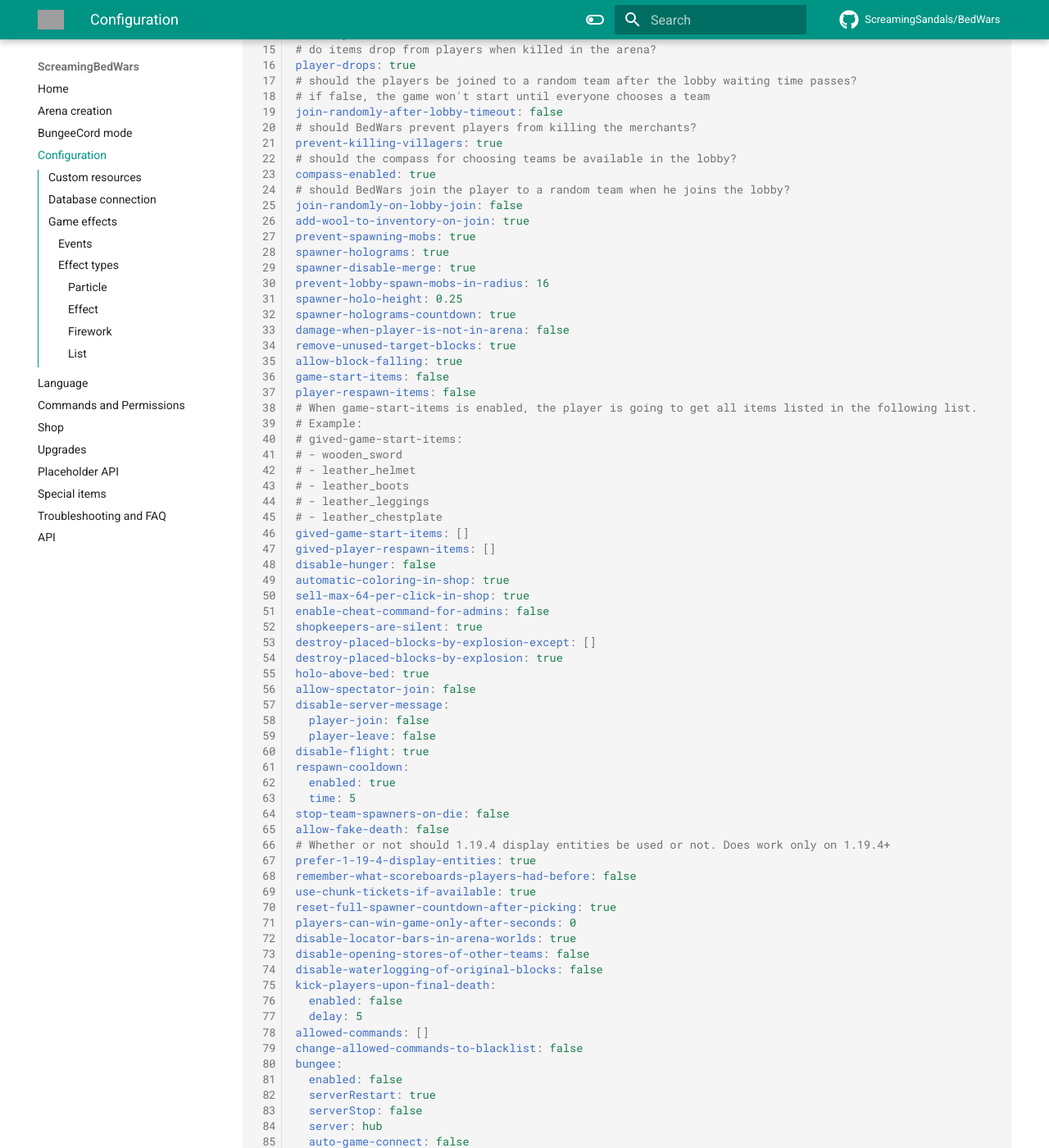
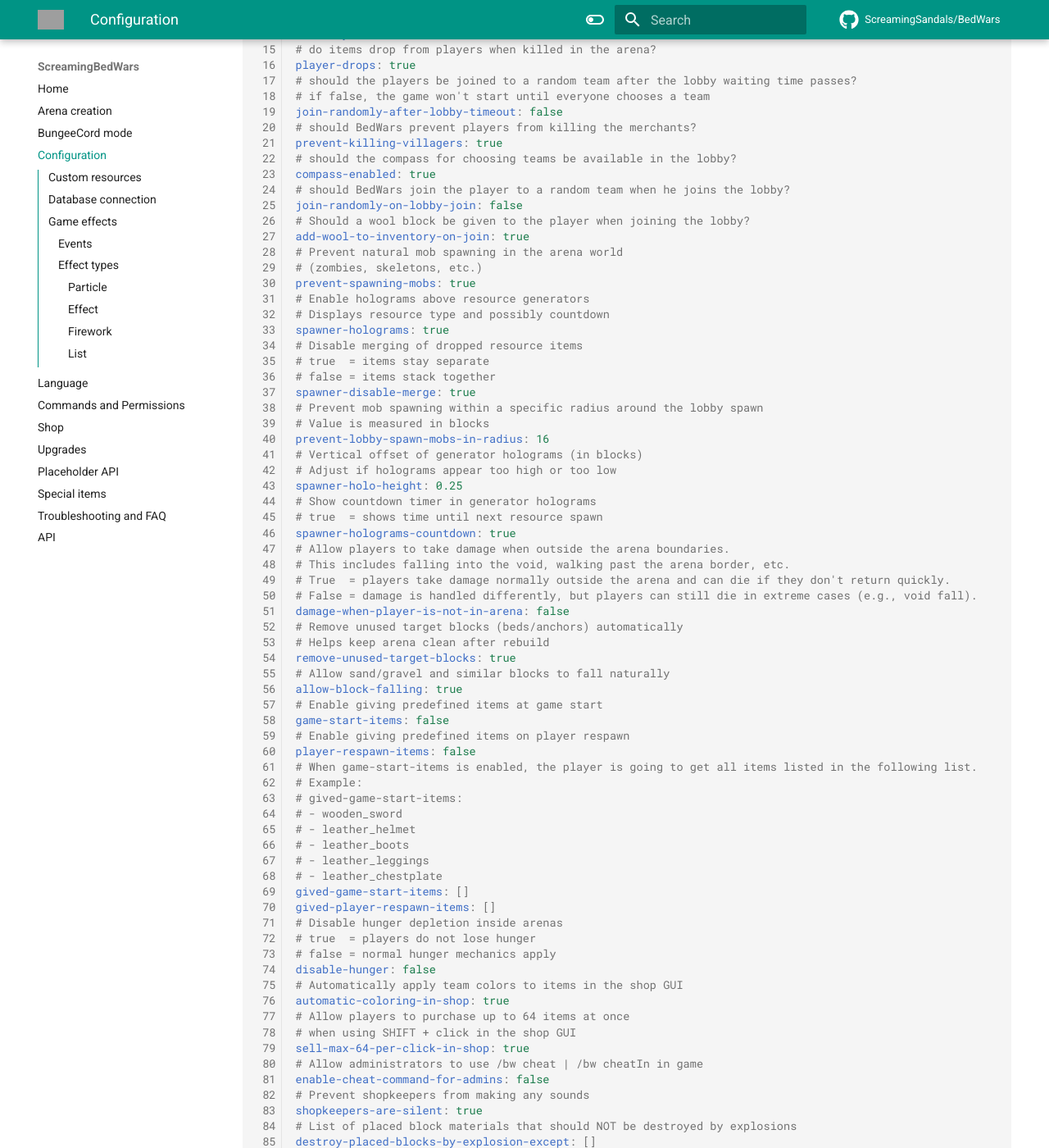
Before and after one commit to ScreamingSandals/BedWars, an MkDocs documentation site: the page built from docs/config.md, in a window 1280 px wide and 1400 px high, scrolled down 406 px. Shown: the whole window at 82% size. Built offline with MkDocs 1.6.1 and Material for MkDocs 9.7.7, drawn with Linux system fonts in a browser that asks for light colours; comment, search, counter and statistics services are not loaded; the version menu is left out; some of the changed text lies outside the part shown; grey boxes are pictures that could not be loaded.

Commit message:
Update config settings with detailed explanations (#603)
* Update config settings with detailed explanations

Improved clarity for new users editing the config.yml.

* Update config.yml

Clarify fake death and outside arena damage options

* Clarify damage settings for arena boundaries

Updated comments for clarity on damage mechanics outside the arena boundaries.

```diff
--- a/docs/config.md
+++ b/docs/config.md
@@ -26,17 +26,40 @@ prevent-killing-villagers: true
 compass-enabled: true
 # should BedWars join the player to a random team when he joins the lobby?
 join-randomly-on-lobby-join: false
+# Should a wool block be given to the player when joining the lobby?
 add-wool-to-inventory-on-join: true
+# Prevent natural mob spawning in the arena world
+# (zombies, skeletons, etc.)
 prevent-spawning-mobs: true
+# Enable holograms above resource generators
+# Displays resource type and possibly countdown
 spawner-holograms: true
+# Disable merging of dropped resource items
+# true  = items stay separate
+# false = items stack together
 spawner-disable-merge: true
+# Prevent mob spawning within a specific radius around the lobby spawn
+# Value is measured in blocks
 prevent-lobby-spawn-mobs-in-radius: 16
+# Vertical offset of generator holograms (in blocks)
+# Adjust if holograms appear too high or too low
 spawner-holo-height: 0.25
+# Show countdown timer in generator holograms
+# true  = shows time until next resource spawn
 spawner-holograms-countdown: true
+# Allow players to take damage when outside the arena boundaries.
+# This includes falling into the void, walking past the arena border, etc.
+# True  = players take damage normally outside the arena and can die if they don't return quickly.
+# False = damage is handled differently, but players can still die in extreme cases (e.g., void fall).
 damage-when-player-is-not-in-arena: false
+# Remove unused target blocks (beds/anchors) automatically
+# Helps keep arena clean after rebuild
 remove-unused-target-blocks: true
+# Allow sand/gravel and similar blocks to fall naturally
 allow-block-falling: true
+# Enable giving predefined items at game start
 game-start-items: false
+# Enable giving predefined items on player respawn
 player-respawn-items: false
 # When game-start-items is enabled, the player is going to get all items listed in the following list.
 # Example:
@@ -48,23 +71,43 @@ player-respawn-items: false
 # - leather_chestplate
 gived-game-start-items: []
 gived-player-respawn-items: []
+# Disable hunger depletion inside arenas
+# true  = players do not lose hunger
+# false = normal hunger mechanics apply
 disable-hunger: false
+# Automatically apply team colors to items in the shop GUI
 automatic-coloring-in-shop: true
+# Allow players to purchase up to 64 items at once
+# when using SHIFT + click in the shop GUI
 sell-max-64-per-click-in-shop: true
+# Allow administrators to use /bw cheat | /bw cheatIn in game
 enable-cheat-command-for-admins: false
+# Prevent shopkeepers from making any sounds
 shopkeepers-are-silent: true
+# List of placed block materials that should NOT be destroyed by explosions
 destroy-placed-blocks-by-explosion-except: []
+# Allow explosions to destroy blocks placed during the game
 destroy-placed-blocks-by-explosion: true
+# Display a hologram above beds or other target blocks
 holo-above-bed: true
+# Allow players to join an arena as spectators
 allow-spectator-join: false
+# Disable default server join/leave messages
 disable-server-message:
   player-join: false
   player-leave: false
+# Disable flight for players inside arenas
 disable-flight: true
+# Configure respawn cooldown settings
 respawn-cooldown:
   enabled: true
-  time: 5
+  time: 5 # Respawn delay in seconds
+# Stop team generators when the last player on a team dies
 stop-team-spawners-on-die: false
+# Enables "fake death" handling for plugin compatibility with Via*, Geyser, and other proxies.
+# When enabled, normal respawn logic is skipped, preventing the standard "You Died" screen.
+# Example: player falls into the void, inventory cleared, teleported to spectator spawn,
+# but no death screen appears. Useful to avoid conflicts with other plugins.
 allow-fake-death: false
 # Whether or not should 1.19.4 display entities be used or not. Does work only on 1.19.4+
 prefer-1-19-4-display-entities: true
@@ -73,11 +116,13 @@ use-chunk-tickets-if-available: true
 reset-full-spawner-countdown-after-picking: true
 players-can-win-game-only-after-seconds: 0
 disable-locator-bars-in-arena-worlds: true
+# Prevent players from opening other teams' shopkeepers
 disable-opening-stores-of-other-teams: false
 disable-waterlogging-of-original-blocks: false
+# Kick players after final death instead of keeping them as spectators
 kick-players-upon-final-death:
   enabled: false
-  delay: 5
+  delay: 5 # In seconds
 allowed-commands: []
 change-allowed-commands-to-blacklist: false
 bungee:
@@ -357,6 +402,9 @@ chat:
   all-chat: '[ALL] '
   team-chat: '[TEAM] '
   death-chat: '[DEATH] '
+  # Disable all chat messages for spectators
+  # false = spectators can send messages in the main chat like normal players with prefix [DEATH]
+  # true  = spectators can only use the spectator chat; their messages won't appear in the main game chat
   disable-all-chat-for-spectators: false
 rewards:
   enabled: false
```
